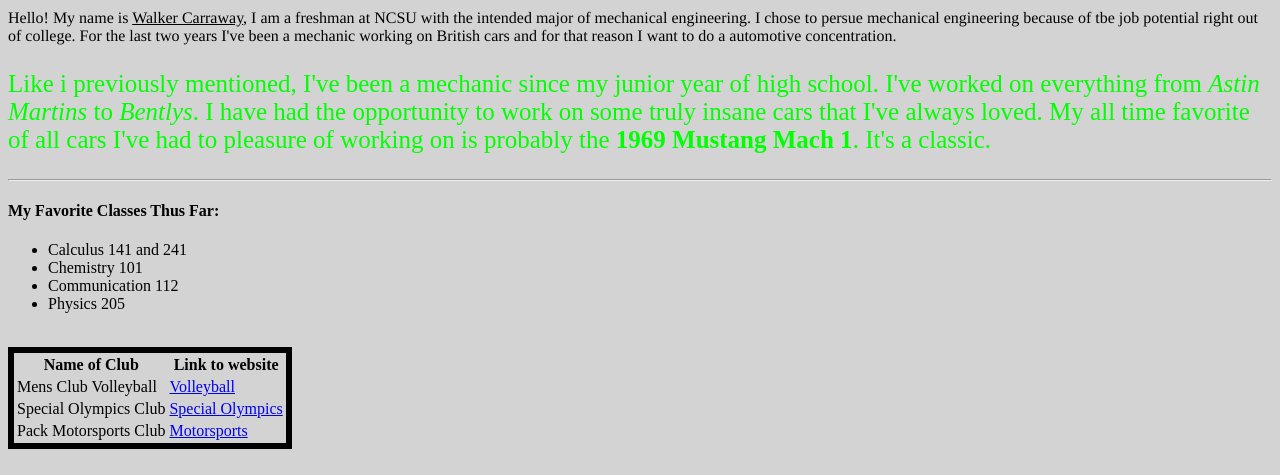
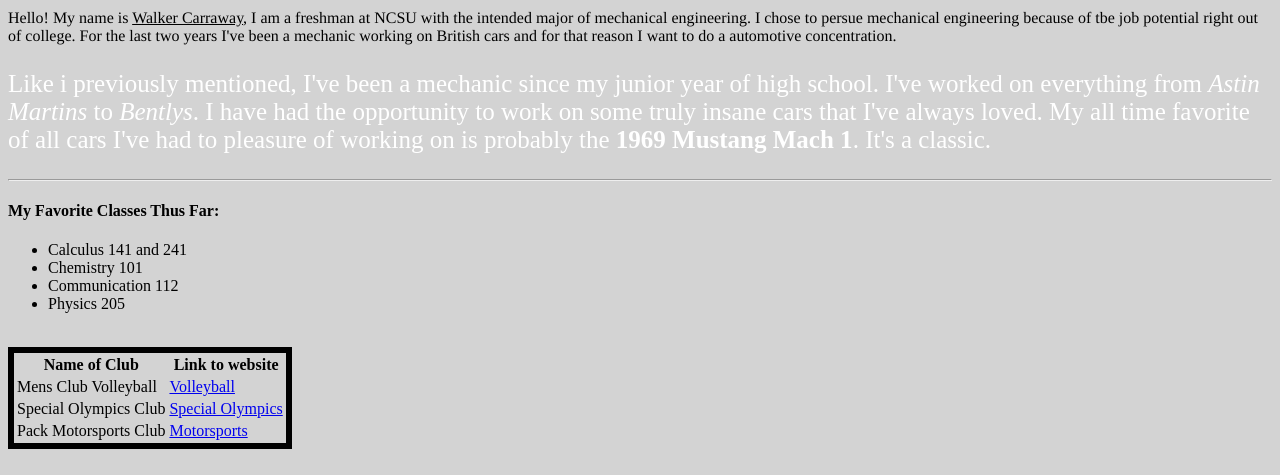
Before and after one commit to wrcarraw/webpages, a plain HTML site: page index.html in a window 1280 px wide. Shown: the part 392-867 px from the top of the page. Drawn offline with Linux system fonts and the light colour scheme.

Commit message:
Update index.html

```diff
--- a/index.html
+++ b/index.html
@@ -25,7 +25,7 @@
 		I chose to persue mechanical engineering because of tbe job potential right out of college. For the last two years
 		I've been a mechanic working on British cars and for that reason I want to do a automotive concentration.
 		</p>
-		<p style="font-family: Futura; color: #00ff00; font-size: 25px; font-alignment: center" > Like i previously mentioned, I've been a mechanic since my junior year of high school. I've worked on everything from
+		<p style="font-family: Futura; color: #ffffff; font-size: 25px; font-alignment: center" > Like i previously mentioned, I've been a mechanic since my junior year of high school. I've worked on everything from
 		<i>Astin Martins</i> to <i>Bentlys</i>. I have had the opportunity to work on some truly insane cars that I've always loved. My all time favorite
 		of all cars I've had to pleasure of working on is probably the <b>1969 Mustang Mach 1</b>. It's a classic.
 		</p>
```
